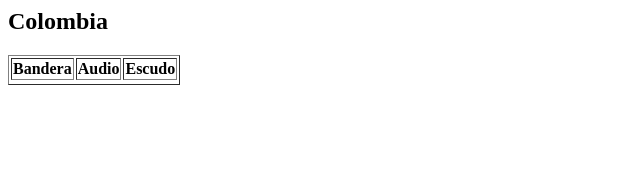
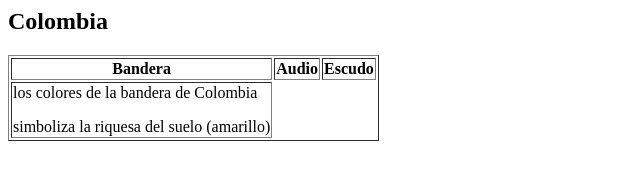
Before and after one commit to sharesphyse/sharesphyse.github.io, a plain HTML site: page evaluacion.html in a window 1280 px wide. Shown: the whole page, without its empty margins (0-640 px from the left). Drawn offline with Linux system fonts and the light colour scheme.

Commit message:
Update description of Colombia's flag colors

```diff
--- a/evaluacion.html
+++ b/evaluacion.html
@@ -10,4 +10,4 @@
                 <th>Audio</th>
               <th>Escudo</th>
             </tr>
-            <tr>
+            <td>los colores de la bandera de Colombia<br><p style="color amarillo (100,100,100);">simboliza la riquesa del suelo (amarillo)</p></td>
```
